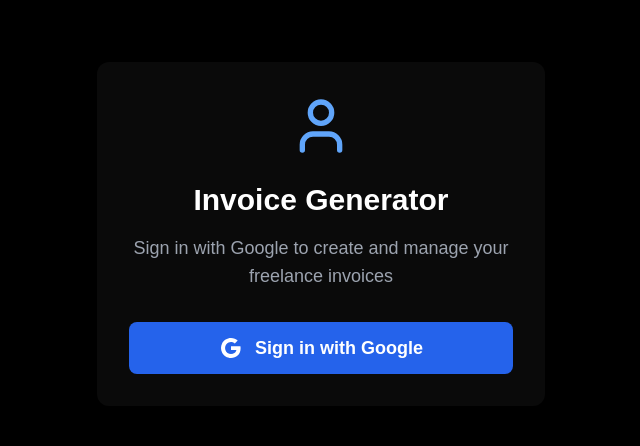
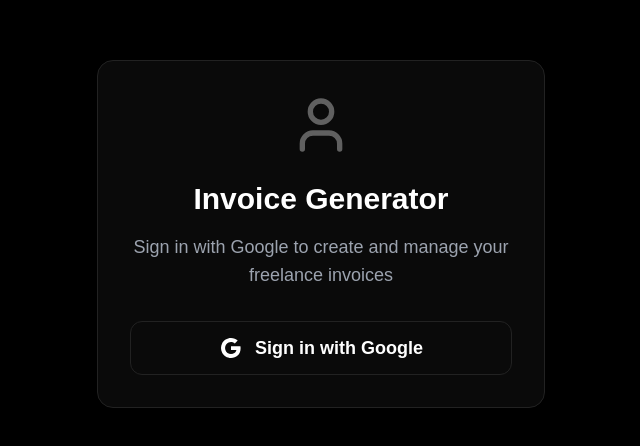
Before and after one commit to asadc0de/Invoicify, a React (Vite) app: page / in a window 1280 px wide. Shown: the part 166-612 px from the top of the page, without its empty margins (319-959 px from the left). Built offline with nearby package versions, Linux system fonts and the light colour scheme; no server answers.

Commit message:
ui change

```diff
--- a/src/components/Auth.tsx
+++ b/src/components/Auth.tsx
@@ -30,8 +30,8 @@
   if (!user) {
     return (
   <div className="min-h-screen bg-dark flex items-center justify-center">
-        <div className="bg-gray-900 p-8 rounded-xl shadow-2xl text-center max-w-md w-full mx-4">
-          <User className="w-16 h-16 mx-auto mb-6 text-blue-400" />
+        <div className="bg-[#0A0A0A] hover:bg-[#131313] border border-[#222222] p-8 rounded-2xl shadow-2xl text-center max-w-md w-full mx-4">
+          <User className="w-16 h-16 mx-auto mb-6 text-[#606060]" />
           <h1 className="text-3xl font-bold text-white mb-4">
             Invoice Generator
           </h1>
@@ -40,7 +40,7 @@
           </p>
           <button
             onClick={signInWithGoogle}
-            className="w-full bg-blue-600 hover:bg-blue-700 text-white font-semibold py-3 px-6 rounded-lg transition-colors duration-200 flex items-center justify-center gap-3 text-lg"
+            className="w-full bg-[#0A0A0A] hover:bg-[#131313] border border-[#222222] text-white font-semibold py-3 px-6 rounded-xl transition-colors duration-200 flex items-center justify-center gap-3 text-lg"
           >
             <svg
               xmlns="http://www.w3.org/2000/svg"
@@ -62,11 +62,9 @@
   return (
     <div className="flex items-center justify-between gap-4 mb-8 md:px-10 px-4 py-2 border-b border-[#333]">
       {/* Logo */}
-      <div className="w-32 h-16">
         <Link to="/">
-          <img src={logo} alt="Logo" className="w-full h-full object-contain" />
+         <h1 className="text-extrabold text-2xl text-white">Invoicify</h1>
         </Link>
-      </div>
 
       {/* User Profile Dropdown */}
       <div className="ml-auto relative z-10 group">
```
